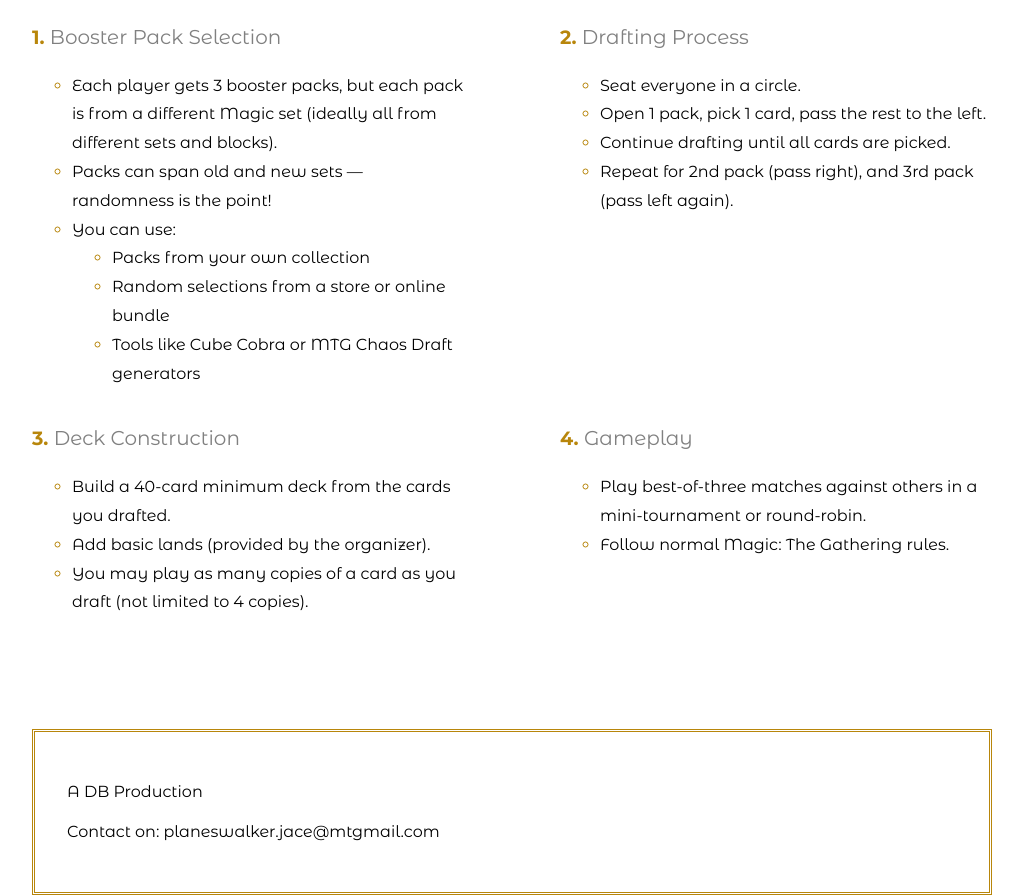
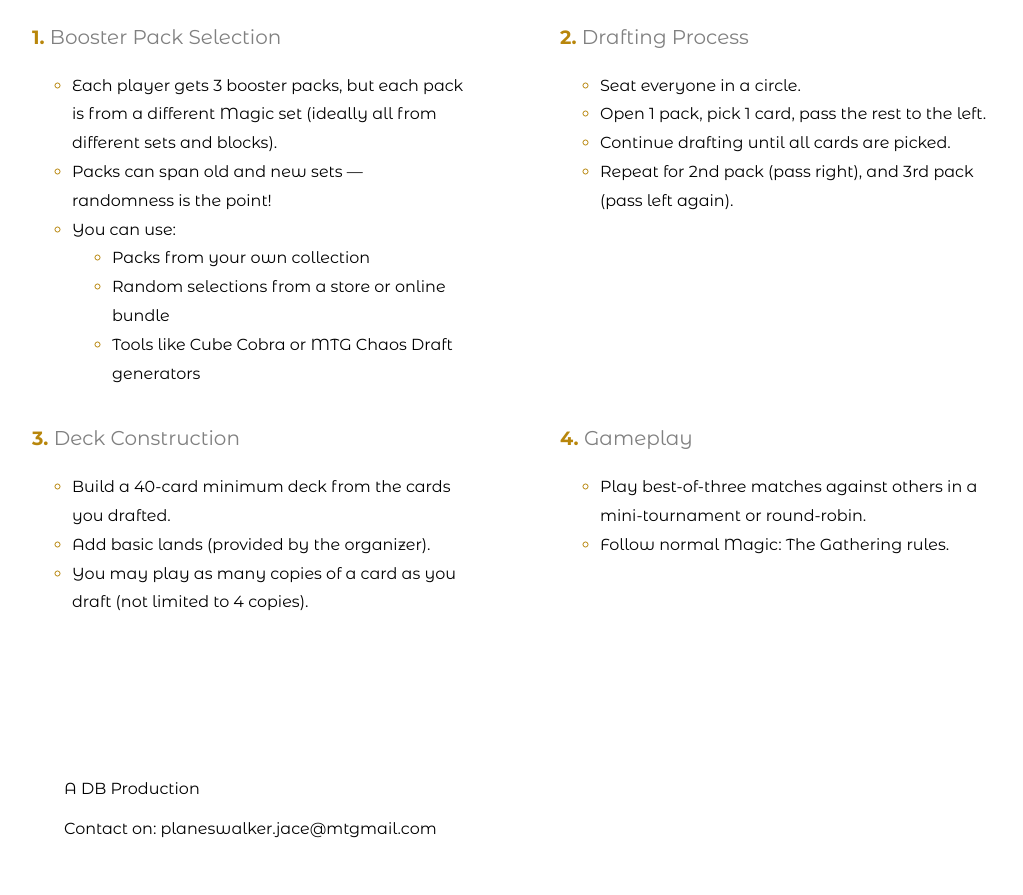
Before and after one commit to Dbrowne14/MTGchaosdraft, a plain HTML site: page index.html in a window 1280 px wide. Shown: the part 1058-1953 px from the top of the page, without its empty margins (128-1151 px from the left). Drawn offline with Linux system fonts and the light colour scheme; files whose address does not match are found by name; a web font is replaced by a local one.

Commit message:
remove border

```diff
--- a/resources/styles.css
+++ b/resources/styles.css
@@ -154,7 +154,7 @@ footer {
     box-sizing: border-box;
     margin-top: 6rem;
     padding: 2rem 2rem;
-    border: 0.2rem double darkgoldenrod;
+    /*border: 0.2rem double darkgoldenrod; - commented out not sure*/
 }
 
 /*draft page*/
```
